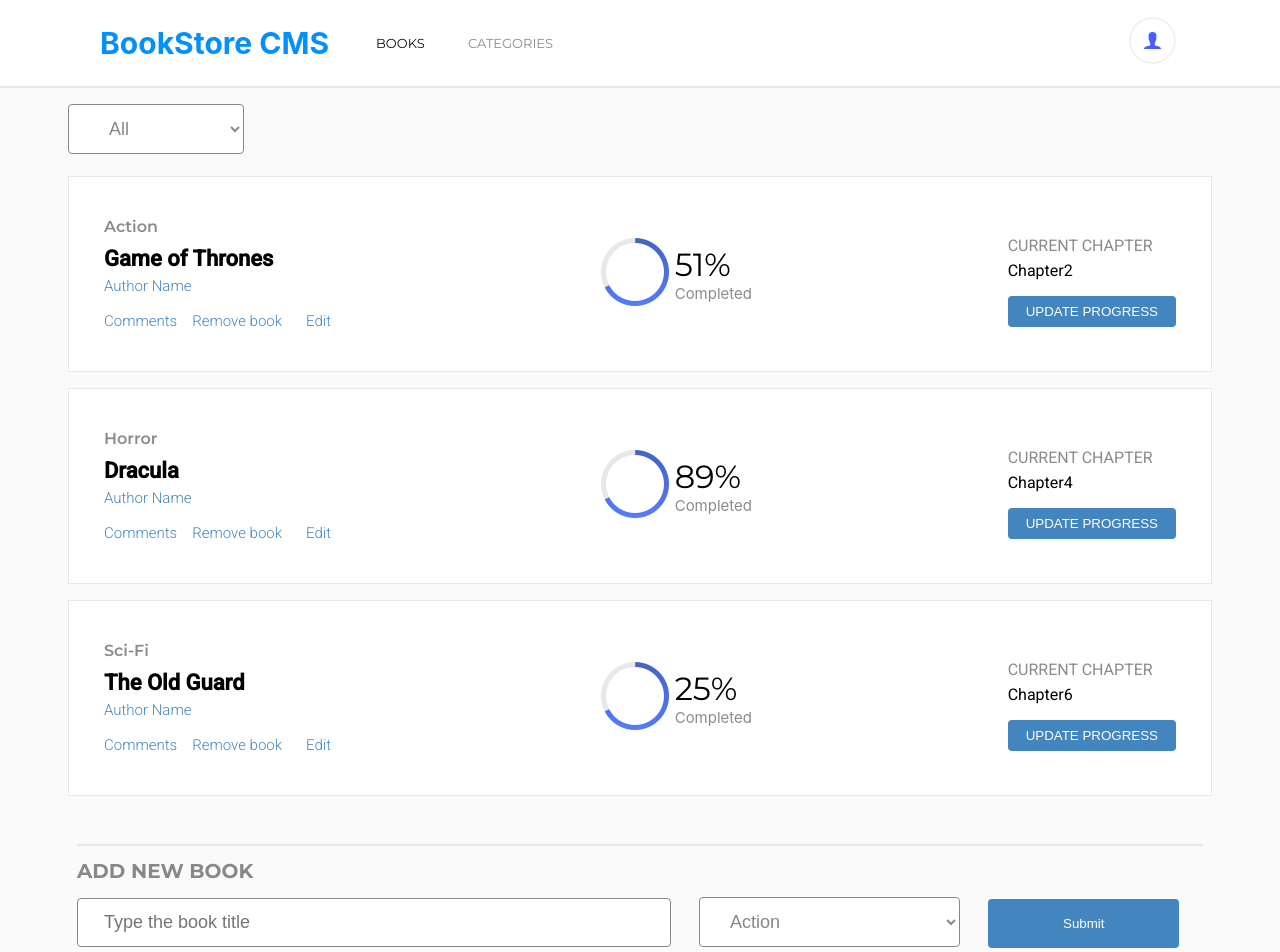
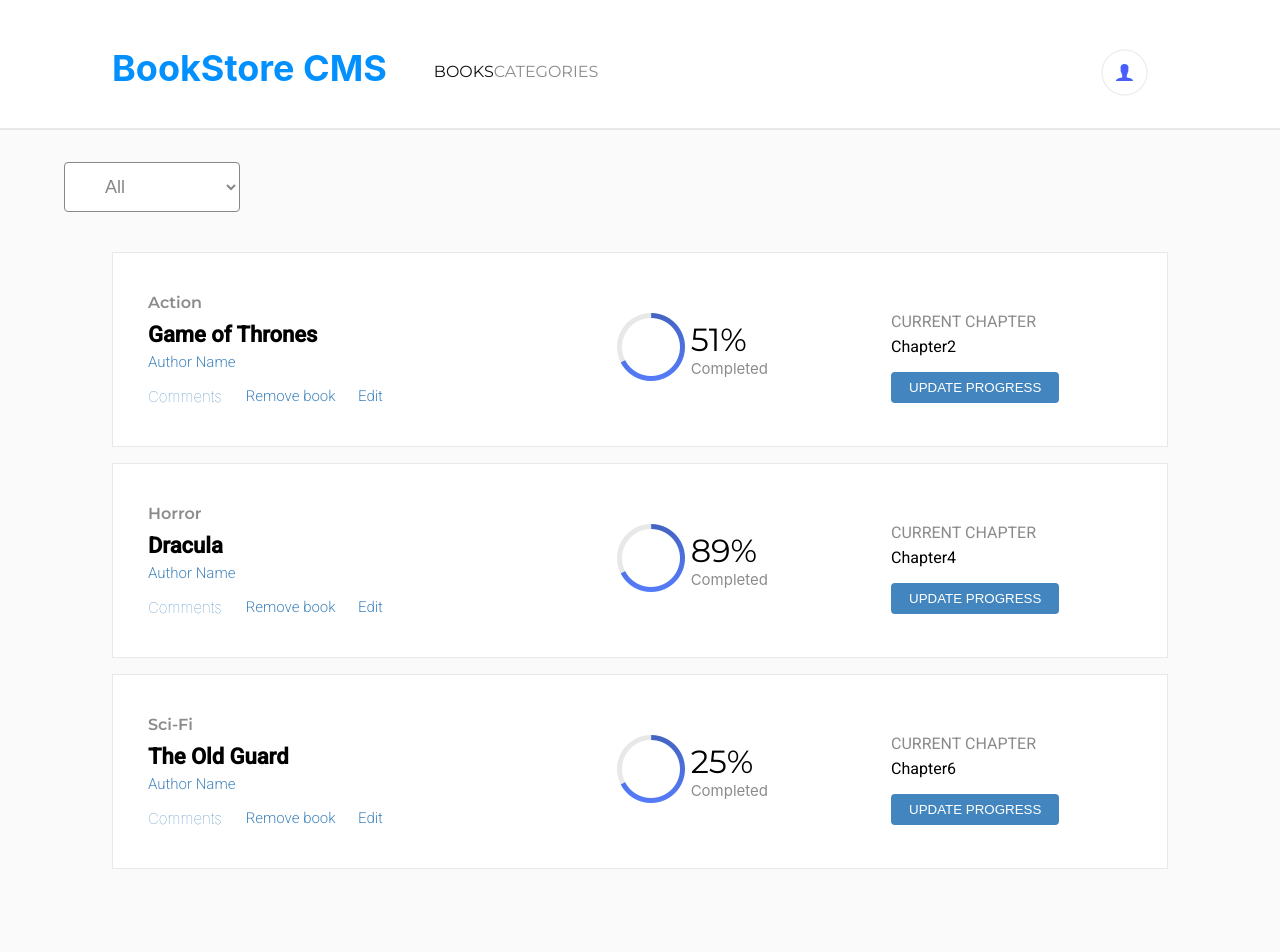
Before and after one commit to janis-jenny/Bookstore, a React (Create React App) app: page / in a window 1280 px wide. Shown: the top 952 px of the page. Built offline with nearby package versions, Linux system fonts and the light colour scheme.

Commit message:
Fix style to make it aligned according to the requieremnts

```diff
--- a/src/components/Book.js
+++ b/src/components/Book.js
@@ -12,6 +12,7 @@ const {
   bookCategory,
   bookTitle,
   bookLinks,
+  comments,
   removeBook,
   alignCenter,
 } = bookStyles;
@@ -32,7 +33,7 @@ const Book = ({ book: { id, title, category } }) => {
           <li className={bookLinks}>Author Name</li>
         </ul>
         <ul className={`${displayFlex} ${alignCenter}`}>
-          <li className={bookLinks}>
+          <li className={comments}>
             Comments
           </li>
           <li className={bookLinks}>
--- a/src/components/Progress.js
+++ b/src/components/Progress.js
@@ -2,12 +2,12 @@ import progress from '../assets/progress.png';
 import * as bookStyles from '../style/Book.module.css';
 
 const {
-  displayFlex, completionPercentage, alignCenter, completed,
+  displayFlex, progressDiv, completionPercentage, alignCenter, completed,
 } = bookStyles;
 
 export default function Progress() {
   return (
-    <div className={`${displayFlex} ${alignCenter}`}>
+    <div className={`${displayFlex} ${alignCenter} ${progressDiv}`}>
       <div>
         <img alt="book reading progress" src={progress} />
       </div>
--- a/src/containers/Bookform.js
+++ b/src/containers/Bookform.js
@@ -48,7 +48,7 @@ const BookForm = () => {
           <option selected disabled>Choose Book Category</option>
           {CATEGORIES.map((x) => <option key={x}>{x}</option>)}
         </select>
-        <button className={`${updateProgress} ${addTitleBtn}`} onClick={handleSubmit} type="submit">Submit</button>
+        <button className={`${updateProgress} ${addTitleBtn}`} onClick={handleSubmit} type="submit">Add Book</button>
       </form>
     </div>
   );
--- a/src/style/Book.module.css
+++ b/src/style/Book.module.css
@@ -6,10 +6,19 @@
   align-items: center;
 }
 
+.progressDiv {
+  position: absolute;
+  right: 40%;
+}
+
 .bookTitle,
 .bookLinks,
 .chapter {
   font-family: 'Roboto', sans-serif;
+}
+
+.chapter {
+  padding-right: 6rem;
 }
 
 .bookCategory,
@@ -22,7 +31,7 @@
   justify-content: space-between;
   align-items: center;
   padding: 24px 35px;
-  margin: 16px 68px;
+  margin: 1rem 7rem;
   border: 1px solid #e8e8e8;
 }
 
@@ -42,12 +51,20 @@
   font-size: 15px;
   color: #4386bf;
   font-weight: 100;
-  margin-right: 9px;
+  margin-right: 0.7rem;
+}
+
+.comments {
+  font-size: 15px;
+  color: #4386bf;
+  font-weight: 100;
+  margin-right: 1.5rem;
 }
 
 .removeBook {
   background-color: #fff;
   border: none;
+  padding: 0;
 }
 
 .completionPercentage {
--- a/src/style/BookForm.module.css
+++ b/src/style/BookForm.module.css
@@ -22,18 +22,21 @@
 }
 
 .addTitle {
-  width: 540px;
+  width: 55%;
 }
 
 .addTitleBtn {
-  padding: 17px 75px;
+  padding: 0 9rem;
+  margin: 3rem 1rem;
+  font-size: 1.5rem;
+  height: 3rem;
 }
 
 .form {
-  justify-content: space-between;
+  justify-content: space-around;
   align-items: center;
-  padding: 24px 55px;
-  margin: 16px 22px;
+  padding: 2rem 0rem;
+  margin: 3rem 6rem 2rem 7.6rem;
 }
 
 .inputFilter {
@@ -44,5 +47,5 @@
   outline: none;
   background-color: #fff;
   border-radius: 4px;
-  margin: 16px 48px 6px 68px;
+  margin: 2rem 4rem 1.5rem 4rem;
 }
--- a/src/style/Navbar.module.css
+++ b/src/style/Navbar.module.css
@@ -3,7 +3,7 @@
   justify-content: space-between;
   align-items: center;
   background-color: #fff;
-  padding-left: 100px;
+  padding: 1rem 2rem 0.5rem 7rem;
   border-bottom: 2px solid #e8e8e8;
 }
 
@@ -13,7 +13,7 @@
 }
 
 .logo {
-  font-size: 30px;
+  font-size: 36px;
   color: #0290ff;
   margin-right: 47px;
 }
@@ -21,10 +21,11 @@
 .navLinks {
   list-style: none;
   display: flex;
-  width: 30%;
+  width: 28%;
   justify-content: space-between;
   align-items: center;
-  font-size: 13px;
+  font-size: 1rem;
+  padding-top: 0.5rem;
   font-family: 'Montserrat', sans-serif;
 }
 
@@ -37,5 +38,6 @@
 }
 
 .userAvatar {
-  margin-right: 100px;
+  margin-right: 6rem;
+  height: 3rem;
 }
```
